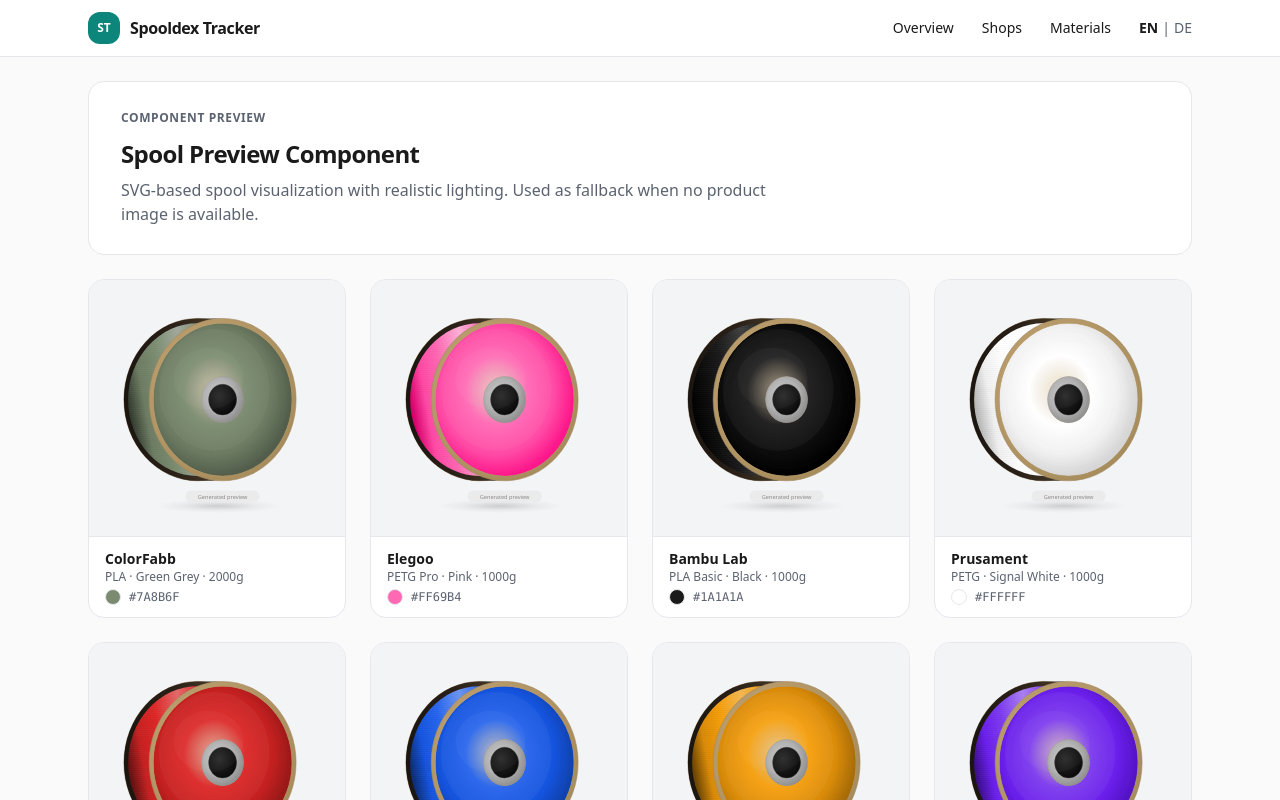
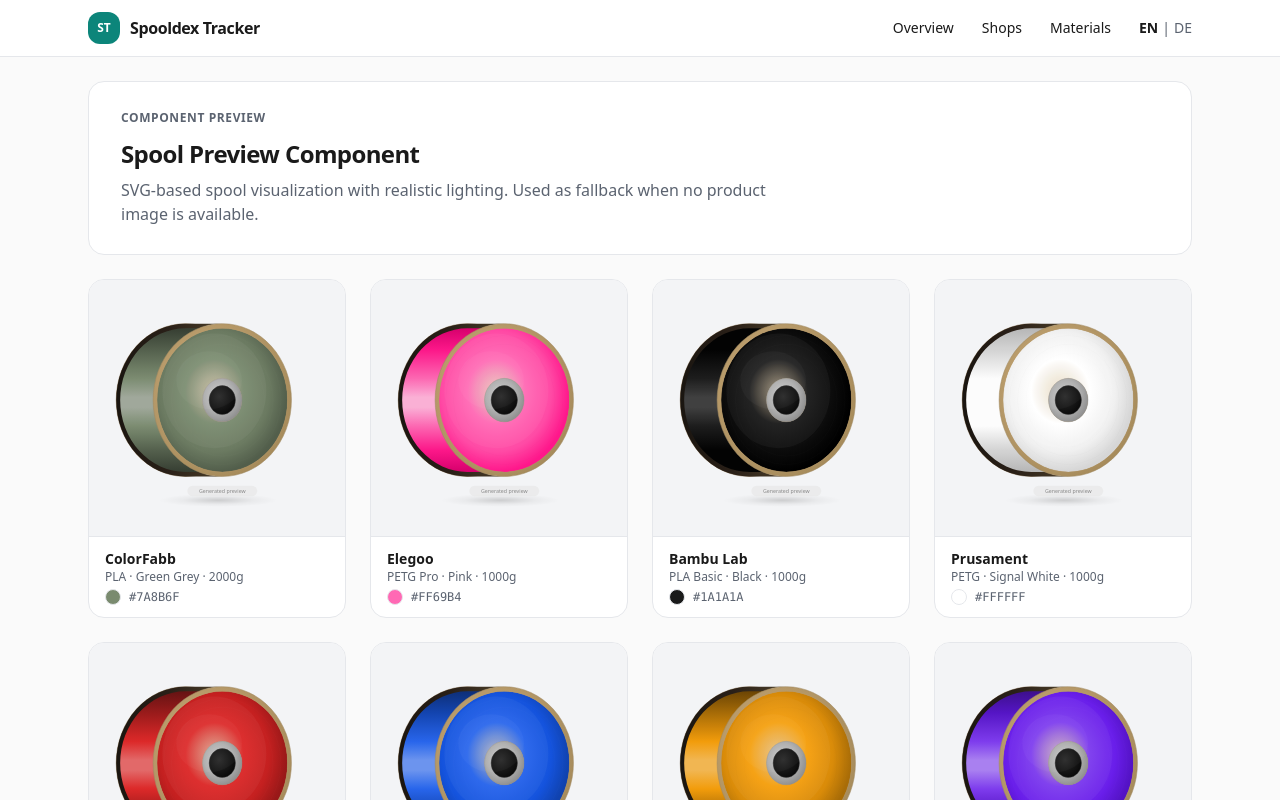
Before and after one commit to tech-grandpa/spooldex-price-tracker, a Next.js app: page /en/spool-preview in a window 1280 px wide. Shown: the top 800 px of the page. Built offline with nearby package versions, Linux system fonts and the light colour scheme; no server answers.

Commit message:
feat: tilt spool 15° more towards viewer, vertical lighting on filament edge
- depth 36→56, more filament band visible on left edge
- Filament edge gradient now vertical: dark shadow at top/bottom,
  bright highlight in the middle where light hits the cylinder

```diff
--- a/src/components/spool-preview.tsx
+++ b/src/components/spool-preview.tsx
@@ -32,12 +32,13 @@ export function SpoolPreview({
   const light = isLightColor(colorHex);
 
   // ── Geometry ──
+  // More tilt (~15° more towards viewer) = wider depth = more filament visible
   const cy = 148;
   const flangeRx = 105;
   const flangeRy = 116;
-  const depth = 36;
+  const depth = 56;
 
-  const frontX = 168;
+  const frontX = 178;
   const backX = frontX - depth;
 
   // Filament outer edge — close to flange but with a small gap
@@ -72,20 +73,22 @@ export function SpoolPreview({
 
   return (
     <svg
-      viewBox="0 0 320 320"
+      viewBox="0 0 340 320"
       xmlns="http://www.w3.org/2000/svg"
       className={className}
       role="img"
       aria-label={`Spool preview: ${brand ?? ""} ${material ?? ""} ${colorName ?? ""}`}
     >
       <defs>
-        {/* ── Filament edge band gradient (cylinder lit from upper-right) ── */}
-        <linearGradient id={`${uid}-fil`} x1="1" y1="0.2" x2="0" y2="0.5">
-          <stop offset="0%" stopColor={darkEdge} />
-          <stop offset="15%" stopColor={colorHex} />
-          <stop offset="40%" stopColor={highlight} />
-          <stop offset="65%" stopColor={colorHex} />
-          <stop offset="85%" stopColor={midDark} />
+        {/* ── Filament edge band gradient — vertical: dark top/bottom, bright middle ── */}
+        <linearGradient id={`${uid}-fil`} x1="0" y1="0" x2="0" y2="1">
+          <stop offset="0%" stopColor={shadow} />
+          <stop offset="15%" stopColor={darkEdge} />
+          <stop offset="35%" stopColor={colorHex} />
+          <stop offset="48%" stopColor={highlight} />
+          <stop offset="55%" stopColor={highlight} />
+          <stop offset="68%" stopColor={colorHex} />
+          <stop offset="85%" stopColor={darkEdge} />
           <stop offset="100%" stopColor={shadow} />
         </linearGradient>
 
@@ -154,8 +157,8 @@ export function SpoolPreview({
         </radialGradient>
 
         {/* ── Strand texture (horizontal lines on edge band) ── */}
-        <pattern id={`${uid}-str`} width="320" height="3" patternUnits="userSpaceOnUse">
-          <line x1="0" y1="1.5" x2="320" y2="1.5"
+        <pattern id={`${uid}-str`} width="340" height="3" patternUnits="userSpaceOnUse">
+          <line x1="0" y1="1.5" x2="340" y2="1.5"
             stroke={light ? "rgba(0,0,0,0.05)" : "rgba(255,255,255,0.05)"} strokeWidth="0.8" />
         </pattern>
 
```
